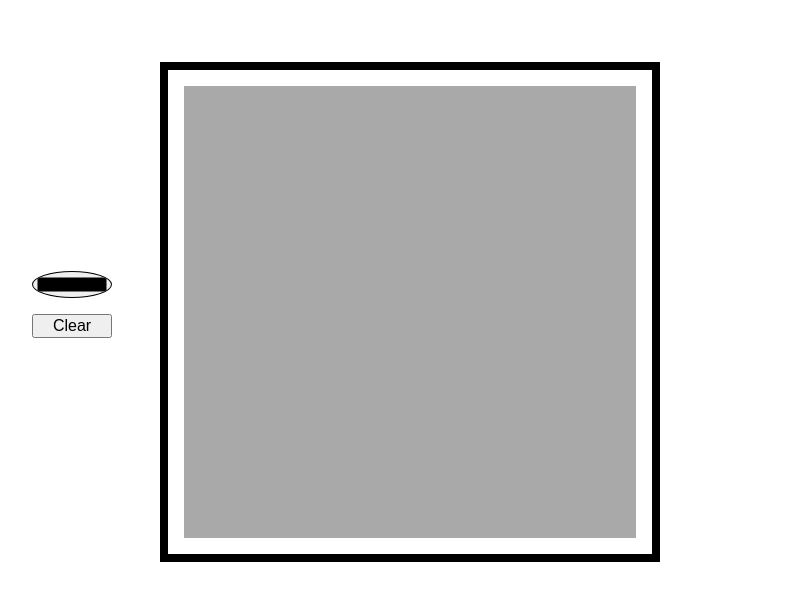
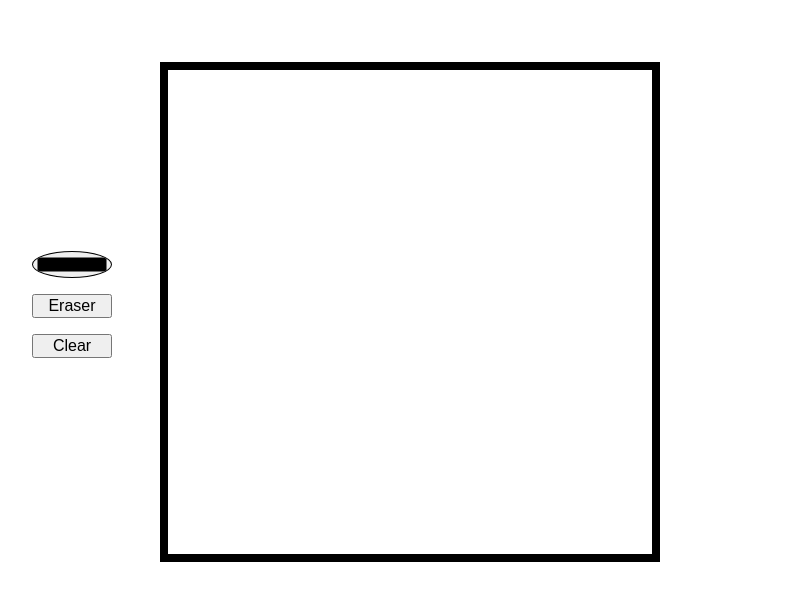
Before and after one commit to tserrante/Etch-a-Sketch, a plain HTML site: page index.html in a window 1280 px wide. Shown: the part 156-756 px from the top of the page, without its empty margins (58-870 px from the left). Drawn offline with Linux system fonts and the light colour scheme.

Commit message:
implemented eraser

```diff
--- a/index.html
+++ b/index.html
@@ -16,6 +16,7 @@
     <main class="main">
         <div class="settings-panel">
             <input id="palette" class="btn" type="color" value="#000000">
+            <button id="eraser" class="btn">Eraser</button>
             <button id="clearBtn" class="btn">Clear</button>
         </div>
         <div class="grid-container"></div>
--- a/script.js
+++ b/script.js
@@ -7,11 +7,9 @@ const rows = 32;
 const clearButton = document.querySelector('#clearBtn');
 // From color palette
 const colorPalette = document.querySelector('#palette');
+// eraser
+const eraser = document.querySelector('#eraser');
 
-// sets color variable through event listener
-function setColor(e) {
-    color = e.target.value;
-}
 
 //Color to sketch with. Initially default value of input element
 // is set variably thorugh function paletteColor
@@ -40,9 +38,15 @@ gridItems.forEach((item) => {
 });
 
 
-colorPalette.addEventListener('change', setColor);
+colorPalette.addEventListener('change', (e) => {
+    color = e.target.value;
+});
 clearButton.addEventListener('click', () => {
     gridItems.forEach((item) => {
-        item.style.backgroundColor = 'darkgrey';
+        item.style.backgroundColor = 'white';
     });
 });
+eraser.addEventListener('click', () => {
+    color = 'white';
+    console.log();
+});
--- a/style.css
+++ b/style.css
@@ -51,15 +51,14 @@ body *+* {
     border: 0.5em solid black;
     grid-template-rows: repeat(var(--grid-rows), 1fr);
     grid-template-columns: repeat(var(--grid-cols), 1fr);
-    padding: 1em;
+    padding: 0;
     gap: 0;
     width: 500px;
     height: 500px;
 }
 
 .grid-item {
-    background-color: darkgray;
+    background-color: white;
     margin: 0;
     padding: 0;
-    text-align: center;
 }
```
